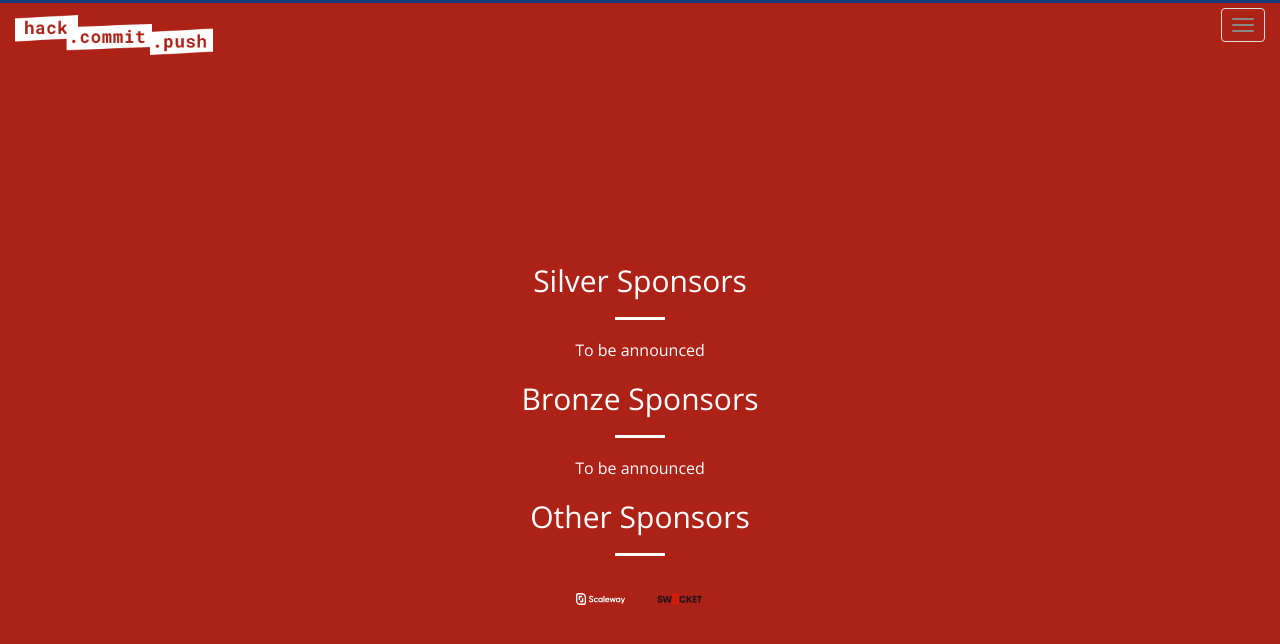
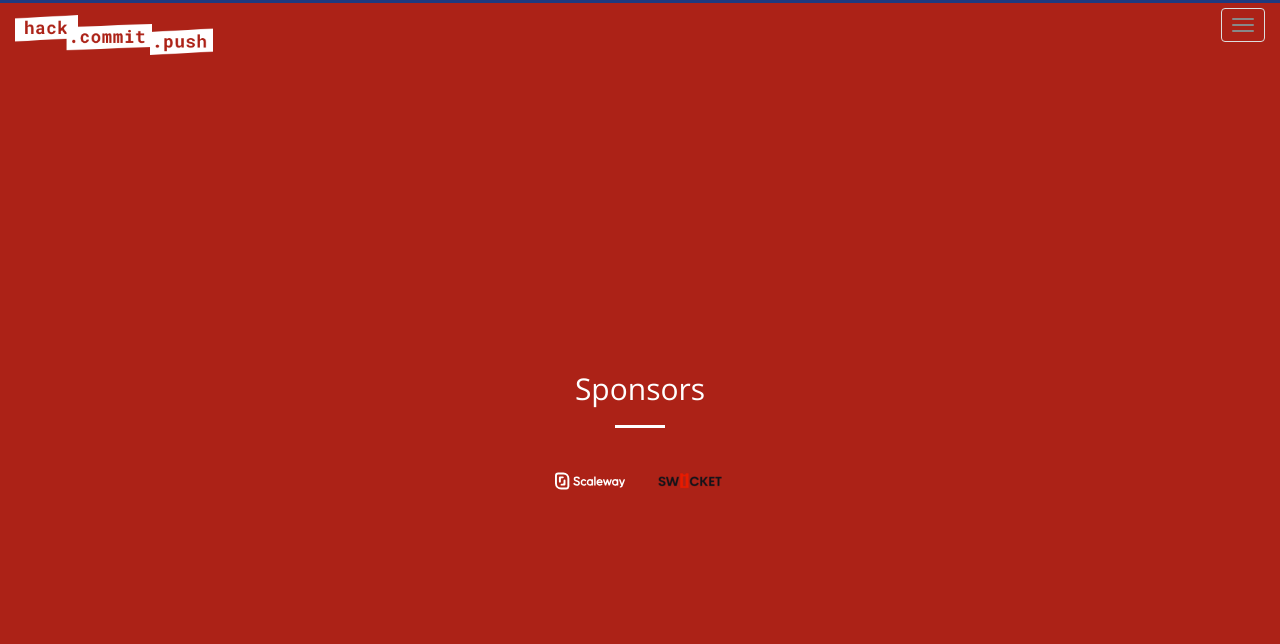
Before and after one commit to hack-commit-push/paris2020, a Jekyll site: the page built from index.html, in a window 1280 px wide and 900 px high, scrolled down 4647 px. Shown: the top 644 px of the window. Built offline with Jekyll 4.4.1, drawn with Linux system fonts in a browser that asks for light colours.

Commit message:
Comment out empty sponsors and enlarge logos of existing ones

```diff
--- a/_includes/_sponsors.html
+++ b/_includes/_sponsors.html
@@ -5,9 +5,9 @@
     {% for sponsor in include.sponsors %}
 	    {% assign mod = forloop.index0 | modulo:2 %}
 		{% if mod == 0 %}
-	<div class="grid_item col-xs-12 col-sm-4 col-sm-offset-{{include.left-offset|default:2}}">
+	<div class="grid_item col-xs-12 col-sm-6 col-sm-offset-{{include.left-offset|default:0}}">
 		{% else %}
-	<div class="grid_item col-xs-12 col-sm-4">
+	<div class="grid_item col-xs-12 col-sm-6">
 		{% endif %}
 		<a href="{{sponsor.url|replace:'|SITE_EMAIL|',site.email}}" rel="noopener" target="_blank">
 			<img class="wow bounceIn" alt="{{sponsor.name}}" title="{{sponsor.name}}" src="img/{{sponsor.picture}}" />
--- a/_includes/sponsors.html
+++ b/_includes/sponsors.html
@@ -1,12 +1,11 @@
 <section id="sponsors">
     <div class="container-fluid">
-        {% comment %}<!-- hide empty block -->
+        {% comment %}<!-- hide empty blocks -->
         <div class="team_group row text-center">
             <h2 class="section-heading">Gold Sponsor</h2>
             <hr class="light">
         </div>
         {% include _sponsors.html sponsors=site.data.sponsors.gold left-offset=4 %}
-        {% endcomment %}
         <div class="team_group row text-center">
             <h2 class="section-heading">Silver Sponsors</h2>
             <hr class="light">
@@ -17,8 +16,9 @@
             <hr class="light">
         </div>
         {% include _sponsors.html sponsors=site.data.sponsors.bronze left-offset=4 %}
+        {% endcomment %}
         <div class="team_group row text-center">
-            <h2 class="section-heading">Other Sponsors</h2>
+            <h2 class="section-heading">Sponsors</h2>
             <hr class="light">
         </div>
         {% include _sponsors.html sponsors=site.data.sponsors.other %}
--- a/css/main.scss
+++ b/css/main.scss
@@ -272,7 +272,7 @@ header .header-content {
 	.grid_item {
 		text-align: center;
 		margin-bottom: 2vh;
-		min-height: 50px;
+		min-height: 70px;
 
 		.short_desc {
 			display: none;
@@ -283,7 +283,7 @@ header .header-content {
 			height: 100%;
 			display: flex;
 			justify-content: center;
-			min-height: 50px;
+			min-height: 70px;
 
 			img {
 				max-width: 100%;
```
